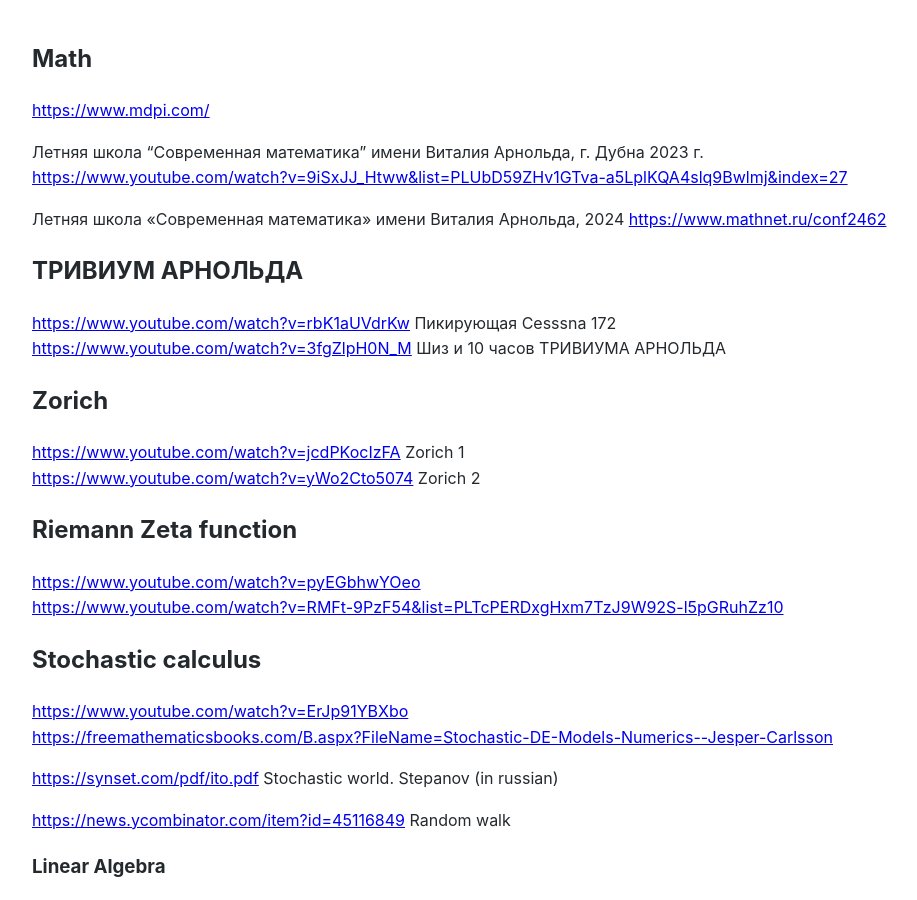
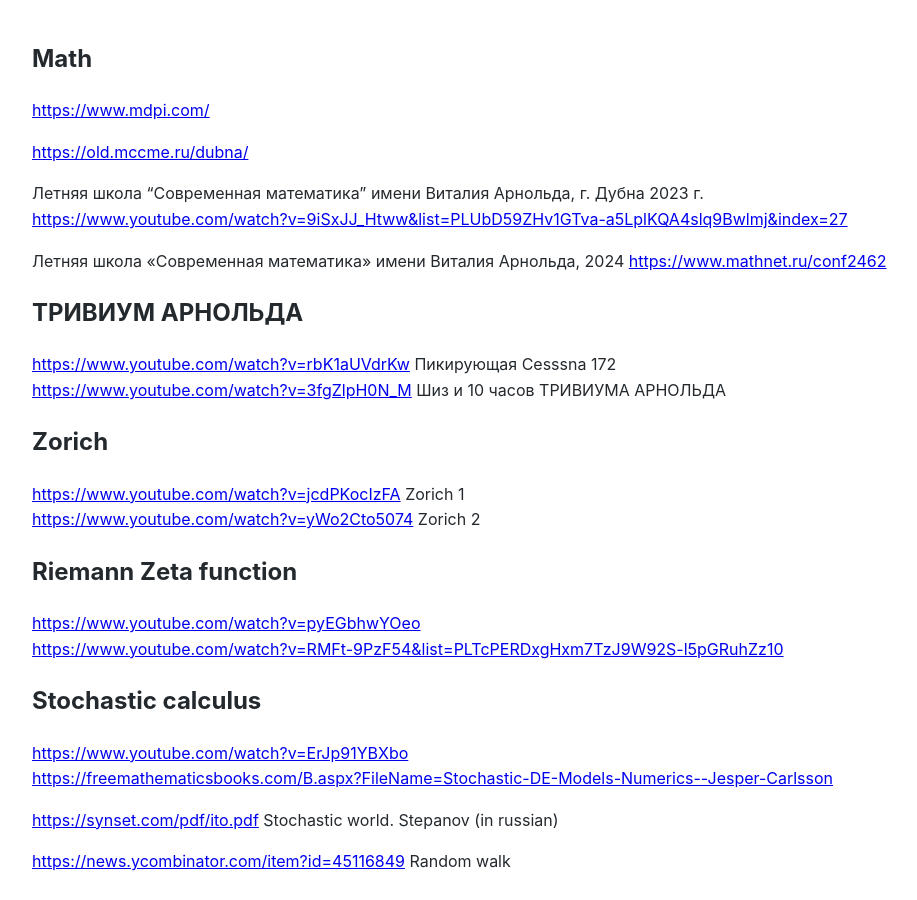
Before and after one commit to Michael-Lubinsky/michael-lubinsky.github.com, a Jekyll site: the page built from math/math.md, in a window 1280 px wide and 900 px high. Shown: the whole window, without its empty margins (158-1075 px from the left). Built offline with Jekyll 4.4.1, drawn with Linux system fonts in a browser that asks for light colours; our own code applies the rules of GitHub Pages for plain Markdown files.

Commit message:
Update math.md

```diff
--- a/math/math.md
+++ b/math/math.md
@@ -1,6 +1,8 @@
 ## Math
 
 <https://www.mdpi.com/>
+
+<https://old.mccme.ru/dubna/>
 
 Летняя школа "Современная математика" имени Виталия Арнольда, г. Дубна   2023 г.
  <https://www.youtube.com/watch?v=9iSxJJ_Htww&list=PLUbD59ZHv1GTva-a5LplKQA4slq9Bwlmj&index=27>
```
